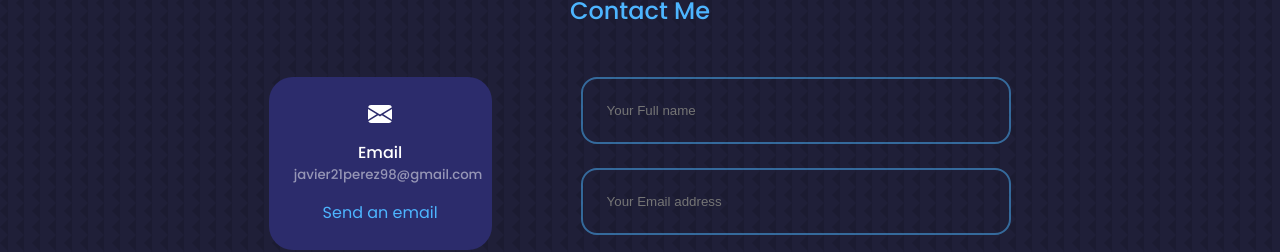
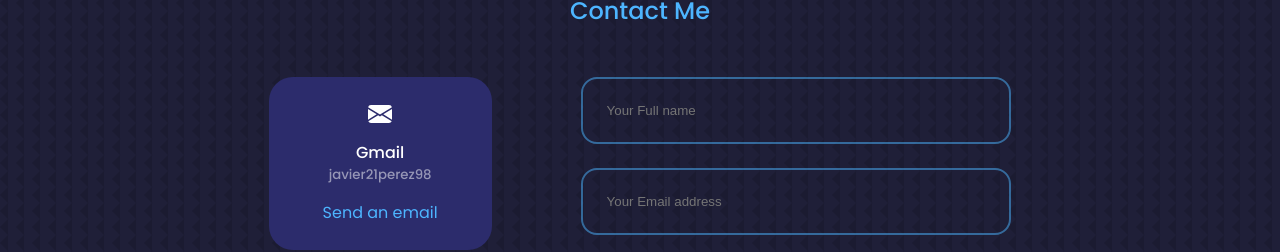
Before and after one commit to javierperez98/react_Portfolio, a React (Create React App) app: page / in a window 1280 px wide. Shown: the part 3509-3761 px from the top of the page. Built offline with nearby package versions, Linux system fonts and the light colour scheme.

Commit message:
fixing styling issue

```diff
--- a/src/components/contact/Contact.tsx
+++ b/src/components/contact/Contact.tsx
@@ -7,8 +7,8 @@ export const Contact = () => {
   const options = [
     {
       icon: <BsEnvelopeFill className="contact-option-icon" />,
-      title: "Email",
-      text: "javier21perez98@gmail.com",
+      title: "Gmail",
+      text: "javier21perez98",
       linkUrl: "mailto:javier21perez98@gmail.com",
       linkText: "Send an email",
     },
```
